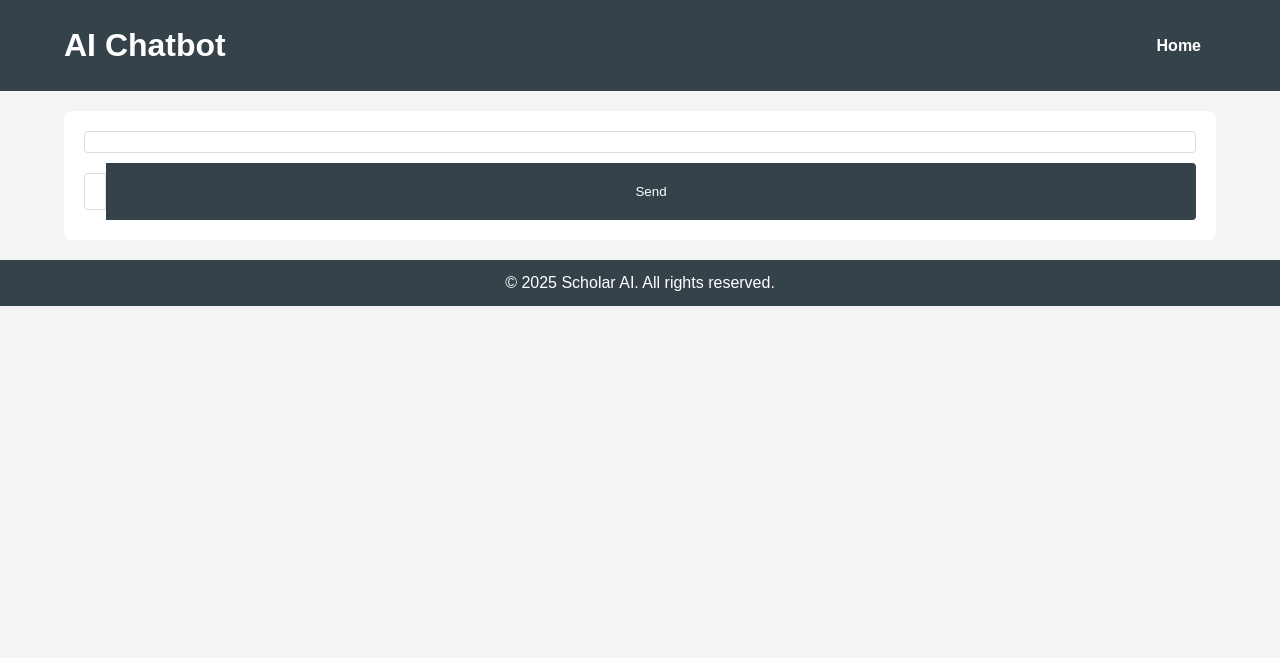
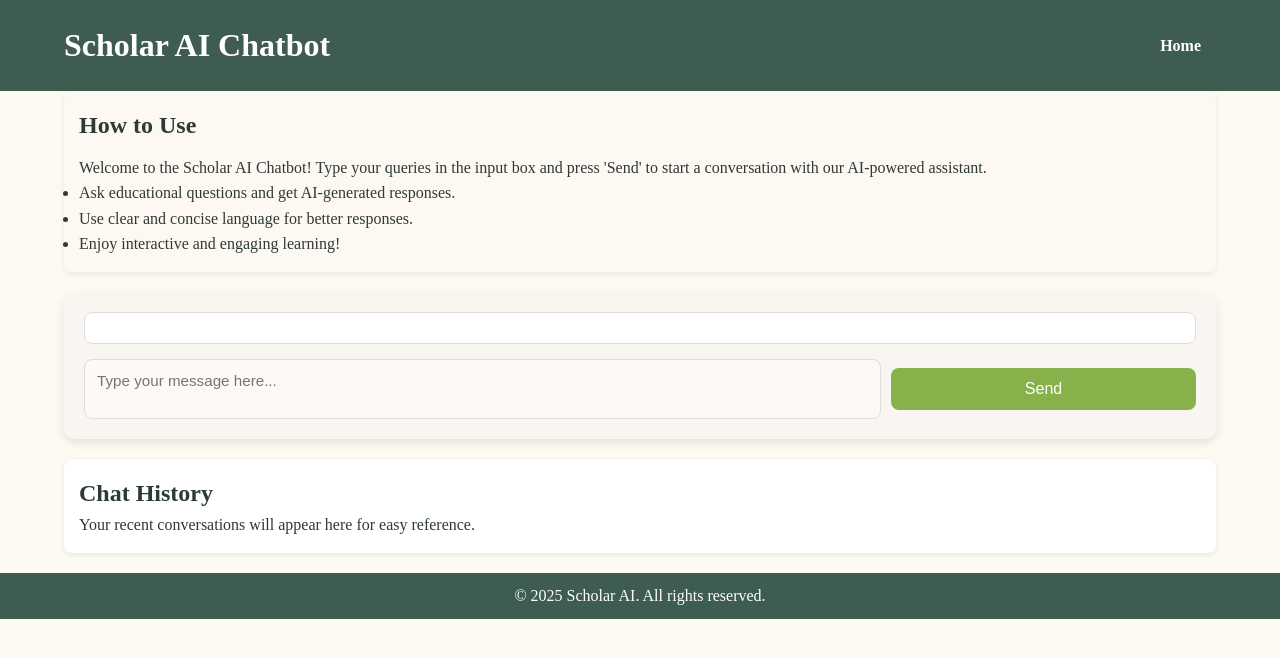
Before and after one commit to veda-rabishanker/ScholarAI, a Flask app: page /chatbot in a window 1280 px wide. Shown: the top 658 px of the page. Run offline with Flask 3, Linux system fonts and the light colour scheme.

Commit message:
Changed chat CSS - color theme: green, creme, and font change Added a chatbot prompt

```diff
--- a/static/chat.css
+++ b/static/chat.css
@@ -1,43 +1,106 @@
+/* Chat Container */
 .chat-container {
-    background: #fff;
-    border-radius: 8px;
+  background: #f9f6f2;
+  border-radius: 12px;
   padding: 20px;
   margin-top: 20px;
+  box-shadow: 0 4px 10px rgba(0, 0, 0, 0.1);
 }
 
+/* Chat Log */
 .chat-log {
-    max-height: 400px;
+  max-height: 500px;
   overflow-y: auto;
-    border: 1px solid #ddd;
-    padding: 10px;
-    margin-bottom: 10px;
-    border-radius: 4px;
+  border: 1px solid #e0dcdc;
+  padding: 15px;
+  margin-bottom: 15px;
+  border-radius: 8px;
+  background: #fff;
 }
 
+/* Chat Message */
 .chat-message {
+  margin-bottom: 12px;
+  font-size: 1rem;
+  line-height: 1.5;
+  font-family: 'Poppins', sans-serif;
+}
+
+/* Chat Form */
+.chat-form {
+  display: flex;
+  gap: 10px;
+  align-items: center;
+  justify-content: space-between;
+}
+
+/* Chat Input */
+#chat-input {
+  flex: 3;
+  padding: 12px;
+  border: 1px solid #ddd;
+  border-radius: 8px;
+  font-size: 0.95rem;
+  min-height: 50px;
+  resize: none;
+  background: #fdfaf6;
+  font-family: 'Poppins', sans-serif;
+}
+
+/* Send Button */
+.send-button {
+  padding: 12px 24px;
+  border: none;
+  background: #88b04b;
+  color: #fff;
+  border-radius: 8px;
+  cursor: pointer;
+  font-size: 1rem;
+  transition: background 0.3s;
+  flex: 1;
+  font-family: 'Poppins', sans-serif;
+}
+
+.send-button:hover {
+  background: #76a040;
+}
+
+/* Chat History */
+.chat-history {
+  background: #fff;
+  padding: 15px;
+  border-radius: 8px;
+  margin-top: 20px;
+  box-shadow: 0 2px 6px rgba(0, 0, 0, 0.08);
+}
+
+/* Chat Instructions */
+.chat-instructions {
+  background: #fef8f3;
+  padding: 15px;
+  border-radius: 8px;
+  margin-bottom: 20px;
+  box-shadow: 0 2px 6px rgba(0, 0, 0, 0.08);
+}
+
+.chat-instructions h2 {
+  font-size: 1.5rem;
   margin-bottom: 10px;
 }
 
-  #chat-form {
-    display: flex;
+/* Responsive Design */
+@media (max-width: 768px) {
+  .chat-form {
+      flex-direction: column;
   }
 
   #chat-input {
-    flex: 1;
-    padding: 10px;
-    border: 1px solid #ddd;
-    border-radius: 4px 0 0 4px;
+      width: 100%;
+      border-radius: 8px;
   }
 
-  #chat-form button {
-    padding: 10px 20px;
-    border: none;
-    background: #35424a;
-    color: #fff;
-    border-radius: 0 4px 4px 0;
-    cursor: pointer;
+  .send-button {
+      width: 100%;
+      border-radius: 8px;
   }
-
-  #chat-form button:hover {
-    background: #2c3e50;
 }
--- a/static/styles.css
+++ b/static/styles.css
@@ -6,10 +6,10 @@
 }
 
 body {
-    font-family: Arial, sans-serif;
+  font-family: 'Merriweather', serif;
   line-height: 1.6;
-    background-color: #f4f4f4;
-    color: #333;
+  background-color: #fdfaf1;
+  color: #2d3a35;
 }
 
 .container {
@@ -20,7 +20,7 @@
 
 /* Header Styles */
 header {
-    background: #35424a;
+  background: #3e5c50;
   color: #ffffff;
   padding: 20px 0;
 }
@@ -32,6 +32,7 @@
 }
 
 header h1 {
+  font-family: 'Playfair Display', serif;
   margin: 0;
 }
 
@@ -52,7 +53,7 @@
 }
 
 nav ul li a:hover {
-    color: #e8491d;
+  color: #d4a373;
 }
 
 /* Hero Section */
@@ -73,7 +74,7 @@
   left: 0;
   width: 100%;
   height: 100%;
-    background: rgba(53, 66, 74, 0.7);
+  background: rgba(62, 92, 80, 0.7);
   z-index: 1;
 }
 
@@ -85,6 +86,7 @@
 .hero h2 {
   font-size: 2.5rem;
   margin-bottom: 10px;
+  font-family: 'Playfair Display', serif;
 }
 
 .hero p {
@@ -93,7 +95,7 @@
 }
 
 .hero-buttons button {
-    background: #e8491d;
+  background: #d4a373;
   border: none;
   color: #fff;
   padding: 10px 20px;
@@ -104,22 +106,23 @@
 }
 
 .hero-buttons button:hover {
-    background: #cf3e14;
+  background: #b8865b;
 }
 
 /* Features Section */
 .features {
   padding: 40px 0;
-    background: #fff;
+  background: #ffffff;
   text-align: center;
 }
 
 .features h2 {
   margin-bottom: 20px;
+  font-family: 'Playfair Display', serif;
 }
 
 .feature {
-    background: #f4f4f4;
+  background: #f4f1e8;
   padding: 20px;
   margin: 20px;
   display: inline-block;
@@ -137,11 +140,12 @@
 
 .about h2, .contact h2 {
   margin-bottom: 20px;
+  font-family: 'Playfair Display', serif;
 }
 
 /* Footer */
 footer {
-    background: #35424a;
+  background: #3e5c50;
   color: #fff;
   text-align: center;
   padding: 10px 0;
@@ -150,7 +154,7 @@
 
 /* Modal Styles */
 .modal {
-    display: none; /* Hidden by default */
+  display: none;
   position: fixed;
   z-index: 100;
   left: 0;
@@ -194,7 +198,7 @@
 
 form button {
   width: 100%;
-    background: #35424a;
+  background: #3e5c50;
   color: #fff;
   border: none;
   padding: 10px;
--- a/templates/chatbot.html
+++ b/templates/chatbot.html
@@ -3,33 +3,49 @@
 <head>
   <meta charset="UTF-8">
   <meta name="viewport" content="width=device-width, initial-scale=1.0">
-  <title>Chatbot</title>
+  <title>Chatbot | Scholar AI</title>
   <link rel="stylesheet" href="{{ url_for('static', filename='styles.css') }}">
-  <!-- Optional: include chat.css for extra styling -->
   <link rel="stylesheet" href="{{ url_for('static', filename='chat.css') }}">
 </head>
 <body>
   <header>
     <div class="container">
-      <h1>AI Chatbot</h1>
+      <h1>Scholar AI Chatbot</h1>
       <nav>
         <ul>
-          <!-- Link to return to the homepage -->
           <li><a href="/">Home</a></li>
         </ul>
       </nav>
     </div>
   </header>
 
+  <section class="chat-instructions container">
+    <h2>How to Use</h2>
+    <p>Welcome to the Scholar AI Chatbot! Type your queries in the input box and press 'Send' to start a conversation with our AI-powered assistant.</p>
+    <ul>
+      <li>Ask educational questions and get AI-generated responses.</li>
+      <li>Use clear and concise language for better responses.</li>
+      <li>Enjoy interactive and engaging learning!</li>
+    </ul>
+  </section>
+
   <main class="chat-container container">
     <div id="chat-box" class="chat-log">
       <!-- Chat messages will appear here -->
     </div>
-    <form id="chat-form">
-      <input type="text" id="chat-input" placeholder="Type a message..." autocomplete="off" required>
-      <button type="submit">Send</button>
+    <form id="chat-form" class="chat-form">
+      <textarea id="chat-input" placeholder="Type your message here..." autocomplete="off" required></textarea>
+      <button type="submit" class="send-button">Send</button>
     </form>
   </main>
+
+  <section class="chat-history container">
+    <h2>Chat History</h2>
+    <p>Your recent conversations will appear here for easy reference.</p>
+    <div id="chat-history">
+      <!-- Past conversations will be loaded here dynamically -->
+    </div>
+  </section>
 
   <footer>
     <div class="container">
```
Also changed, not shown: topic_prompts/initial_prompt.txt (+84 -3 lines). Lines whose indentation alone changed are shown as unchanged.
